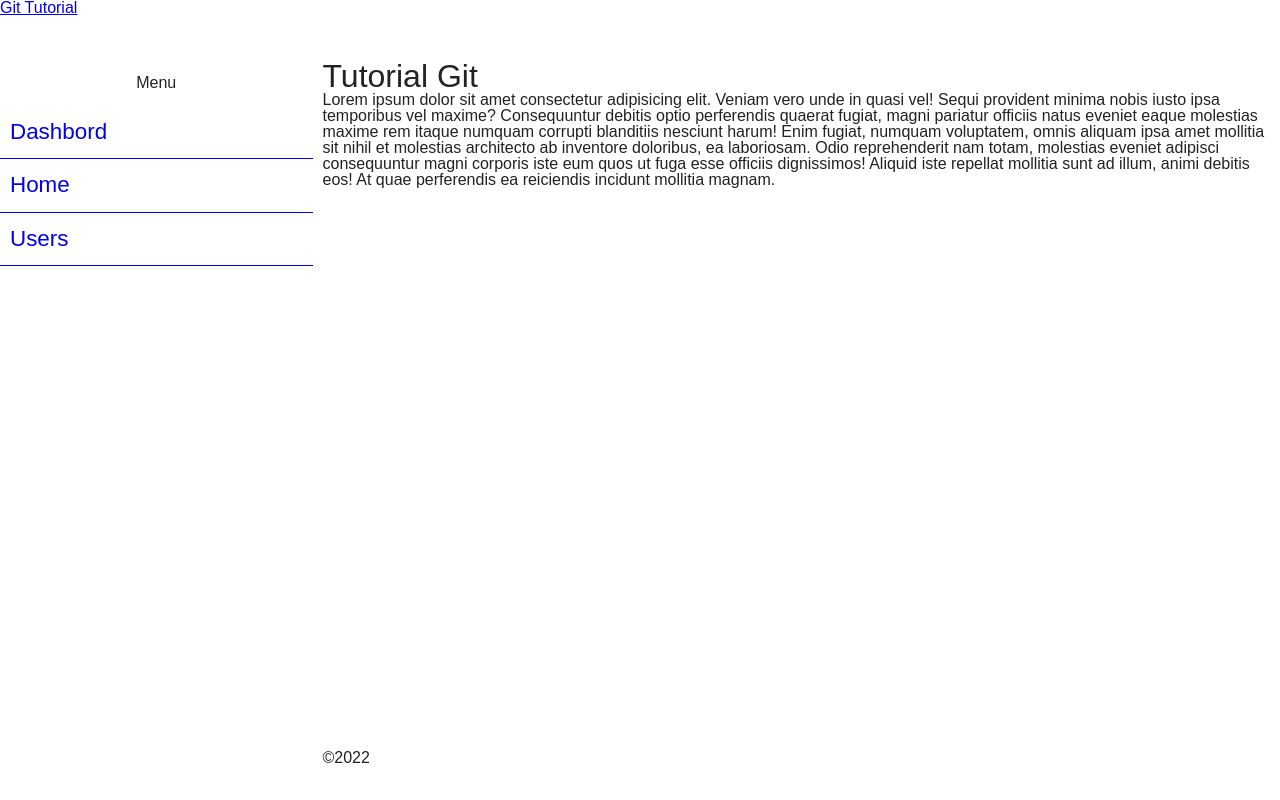
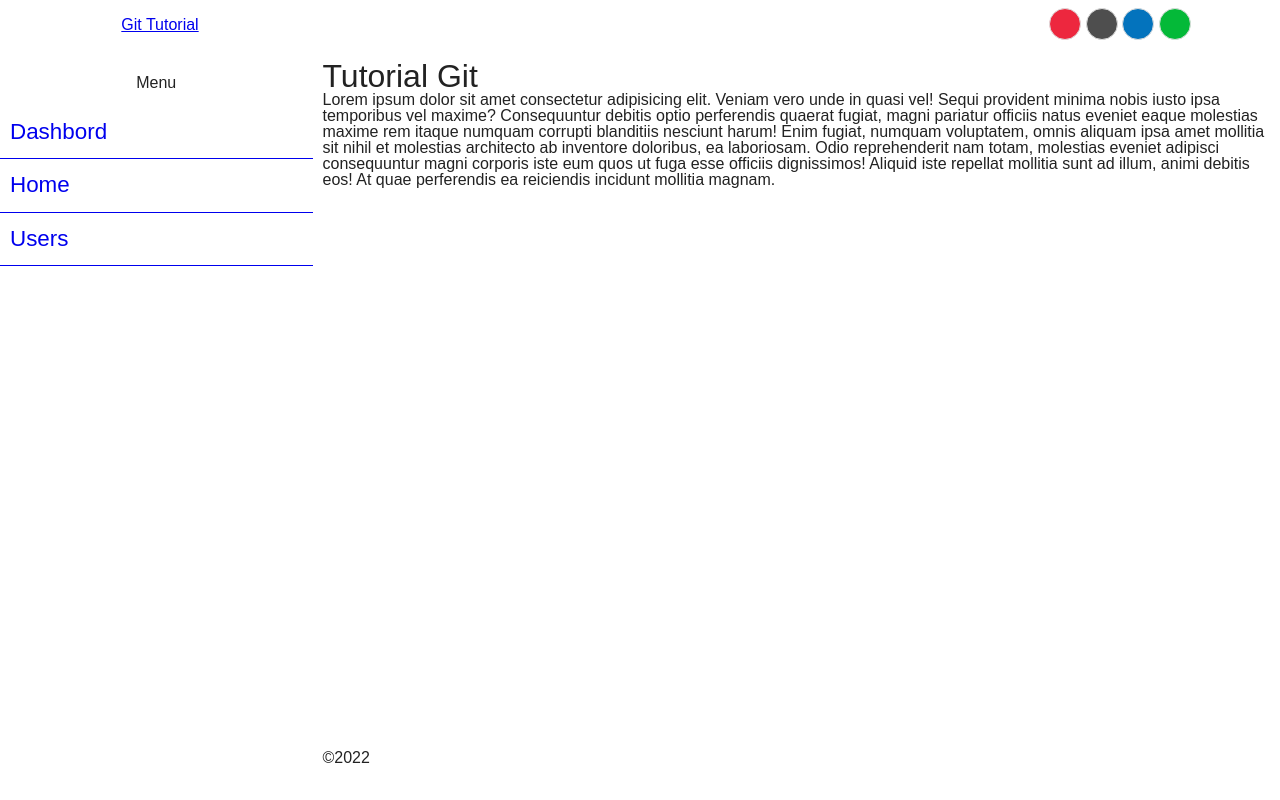
Before and after one commit to Odifa-Dev/Git-tuto, a plain HTML site: page index.html in a window 1280 px wide. Drawn offline with Linux system fonts and the light colour scheme; a web font is replaced by a local one.

Commit message:
finish topnav design

```diff
--- a/css/main.css
+++ b/css/main.css
@@ -1,5 +1,10 @@
 @import url("./reset.min.css");
-
+:root {
+  --red-color: #ed273e;
+  --blue-color: #0373bd;
+  --green-color: #4e4e4e;
+  --black-color: #04b938;
+}
 @font-face {
   font-family: "OpenSans";
   src: url("../fonts/OpenSans-Regular.ttf");
@@ -52,6 +57,7 @@ aside > ul > li > a {
 h1 {
   font-size: 2rem;
 }
+/* Menu */
 aside > ul > li > a {
   font-size: 1.4rem;
   text-decoration: none;
@@ -65,3 +71,38 @@ aside > ul > li:first-child {
   text-align: center;
   padding: 15px;
 }
+/* topNav */
+#topnav {
+  display: inline-grid;
+  grid-template-columns: repeat(4, 1fr);
+}
+#topnav > a {
+  grid-column: 1 / 2;
+  align-self: center;
+  justify-self: center;
+}
+#topnav .layout-color {
+  grid-column: 4/5;
+  justify-self: center;
+  align-self: center;
+}
+#topnav > .layout-color > li {
+  display: inline-block;
+  width: 30px;
+  height: 30px;
+  border-radius: 50%;
+  border: 1px solid #ddd;
+  cursor: pointer;
+}
+.blue {
+  background-color: var(--blue-color);
+}
+.black {
+  background-color: var(--black-color);
+}
+.red {
+  background-color: var(--red-color);
+}
+.green {
+  background-color: var(--green-color);
+}
--- a/index.html
+++ b/index.html
@@ -12,10 +12,10 @@
       <nav id="topnav">
         <a href="http://#">Git Tutorial</a>
         <ul class="layout-color">
-          <li><a class="red"></a></li>
-          <li><a class="green"></a></li>
-          <li><a class="blue"></a></li>
-          <li><a class="black"></a></li>
+          <li class="red"></li>
+          <li class="green"></li>
+          <li class="blue"></li>
+          <li class="black"></li>
         </ul>
       </nav>
       <aside>
```
